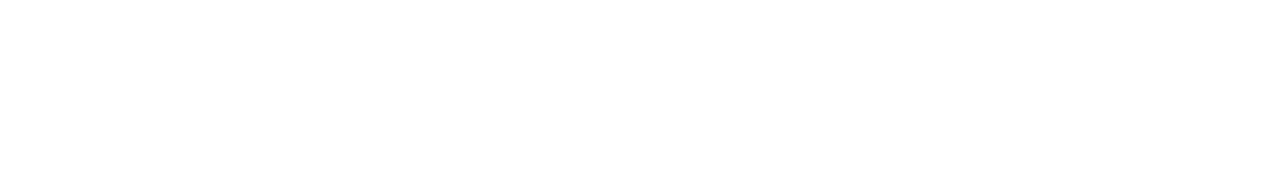
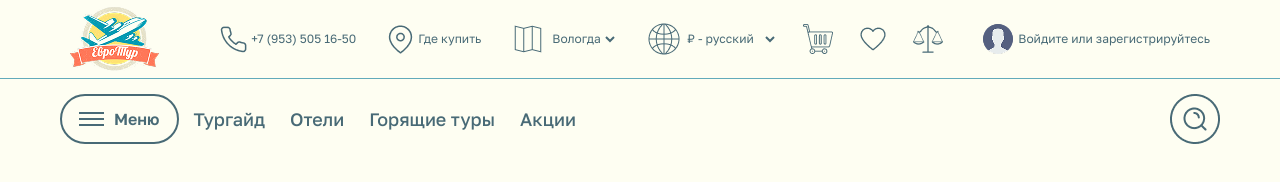
Before and after one commit to swissse/eurotour, a plain HTML site: page tourGudes.html in a window 1280 px wide. Drawn offline with Linux system fonts and the light colour scheme; files that its build step writes are made by us from their sources.

Commit message:
Создание header

```diff
--- a/css/reset.css
+++ b/css/reset.css
@@ -1,11 +1,11 @@
-/* FONT */
+@import url('https://fonts.googleapis.com/css2?family=Golos+Text:wght@400..900&family=Manrope:wght@200..800&display=swap');
 
 * {
   margin: 0;
   padding: 0;
   box-sizing: border-box;
   color: var(--text_color);
-  font-family: "Inter", sans-serif;
+  font-family:"Golos Text", sans-serif;
 }
 
 a {
@@ -58,10 +58,11 @@ p {
 }
 
 body {
+  background-color: #FEFEF2;
   min-height: 100vh;
   line-height: 1;
   text-rendering: optimizeSpeed;
-  max-width: 1920px;
+  max-width: 1440px;
   margin: auto;
   position: relative;
   scroll-behavior: smooth;
--- a/css/style.css
+++ b/css/style.css
@@ -1,3 +1,92 @@
 :root {
+  --bg-color-blue: #62ABBB;
+  --bg-color-blue_dark: #486A76;
+}
 
+.header {
+  display: flex;
+  align-items: center;
+  justify-content: space-between;
+  padding-inline: 70px;
+  padding-block: 7px;
+  border-bottom: solid 1px var(--bg-color-blue);
 }
+.header__container {
+  display: flex;
+  align-items: center;
+  justify-content: center;
+}
+.icon__container {
+  display: flex;
+  align-items: center;
+  justify-content: center;
+  gap: 30px;
+}
+.icon__text__container {
+  display: flex;
+  align-items: center;
+  justify-content: center;
+  gap: 3px;
+}
+.icon__text,.custom-select {
+  color: var(--bg-color-blue_dark);
+  font-size: 12px;
+}
+.icon__container__2 {
+  display: flex;
+  align-items: center;
+  justify-content: center;
+  gap: 25px;
+  margin: 0 40px 0 25px;
+}
+.icon__container__3 {
+  display: flex;
+  align-items: center;
+  justify-content: center;
+  gap: 5px;
+}
+
+.custom-select {
+  max-width: 70px;
+}
+
+.custom-select2 {
+  max-width: 95px;
+}
+
+nav {
+  display: flex;
+  align-items: center;
+  justify-content: space-between;
+  padding-inline: 60px;
+  margin-top: 15px;
+}
+
+.nav {
+  display: flex;
+  align-items: center;
+  gap: 15px;
+}
+
+.nav__btn {
+  background: transparent;
+  border: solid 2px var(--bg-color-blue_dark);
+  padding: 15px 17px;
+  border-radius: 50px;
+  color: var(--bg-color-blue_dark);
+  display: flex;
+  align-items: center;
+  gap: 10px;
+  font-weight: 600;
+}
+.nav__ul {
+  display: flex;
+  color: var(--bg-color-blue_dark);
+  font-size: 18px;
+  font-weight: 500;
+  gap: 25px;
+}
+
+.font-h {
+  font-family: "Manrope", sans-serif;
+}
--- a/tourGudes.html
+++ b/tourGudes.html
@@ -1,13 +1,74 @@
 <!DOCTYPE html>
 <html lang="ru">
+
 <head>
   <meta charset="UTF-8">
   <meta name="viewport" content="width=device-width, initial-scale=1.0">
-  <link rel="stylesheet" href="style.css">
-  <link rel="stylesheet" href="reset.css">
+  <link rel="stylesheet" href="css/style.css">
+  <link rel="stylesheet" href="css/reset.css">
   <title>eurotour</title>
 </head>
+
 <body>
+  <header>
+    <div class="header">
+      <img src="img/header/Vector Smart Object 1.png" alt="">
+      <div class="header__container">
+        <div class="icon__container">
+          <div class="icon__text__container">
+            <img src="img/header/social/Phone.png" alt="">
+            <p class="icon__text">+7 (953) 505 16-50</p>
+          </div>
+          <div class="icon__text__container">
+            <img src="img/header/social/Map pin.png" alt="">
+            <p class="icon__text">Где купить</p>
+          </div>
+          <div class="icon__text__container">
+            <img src="img/header/social/Frame (1).png" alt="">
+            <select class="custom-select">
+              <option value="" selected disabled>Вологда</option>
+              <option value="moscow">Москва</option>
+              <option value="spb">Санкт-Петербург</option>
+              <option value="novosibirsk">Новосибирск</option>
+              <option value="ekaterinburg">Екатеринбург</option>
+              <option value="kazan">Казань</option>
+            </select>
+          </div>
+          <div class="icon__text__container">
+            <img src="img/header/social/Vector.png" alt="">
+            <select class="custom-select custom-select2">
+              <option value="" selected>₽ - русский</option>
+              <option value="moscow">$ - американский</option>
+            </select>
+          </div>
+        </div>
+        <div class="icon__container__2">
+          <img src="img/header/social/Layer_1.png" alt="">
+          <img src="img/header/social/b.png" alt="">
+          <img src="img/header/social/scales-svgrepo-com 1.png" alt="">
+        </div>
+        <div class="icon__container__3">
+          <img src="img/header/social/user 1.png" alt="">
+          <p class="icon__text">Войдите или зарегистрируйтесь</p>
+        </div>
+      </div>
+    </div>
+    <nav>
+      <div class="nav">
+        <button class="nav__btn">
+          <img src="img/header/Group 232.png" alt="">
+          Меню
+        </button>
+        <ul class="nav__ul">
+          <li><a href="#">Тургайд</a></li>
+          <li><a href="#">Отели</a></li>
+          <li><a href="#">Горящие туры</a></li>
+          <li><a href="#">Акции</a></li>
+        </ul>
+      </div>
+      <img src="img/header/MINI SEARCH.png" alt="">
+    </nav>
+  </header>
+</body>
 
-</body>
 </html>
```
Also changed, not shown: img/header/Group 232.png (added), img/header/MINI SEARCH.png (added), img/header/Vector Smart Object 1.png (added), img/header/social/Frame (1).png (added), img/header/social/Layer_1.png (added), img/header/social/Map pin.png (added), img/header/social/Phone.png (added), img/header/social/Vector.png (added), img/header/social/b.png (added), img/header/social/scales-svgrepo-com 1.png (added), img/header/social/user 1.png (added).
